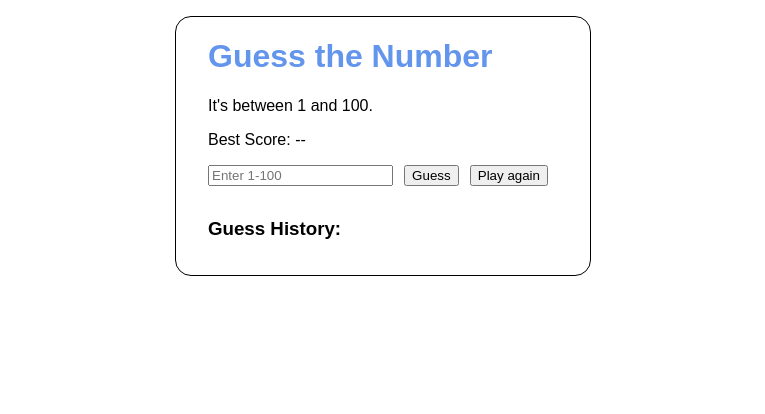
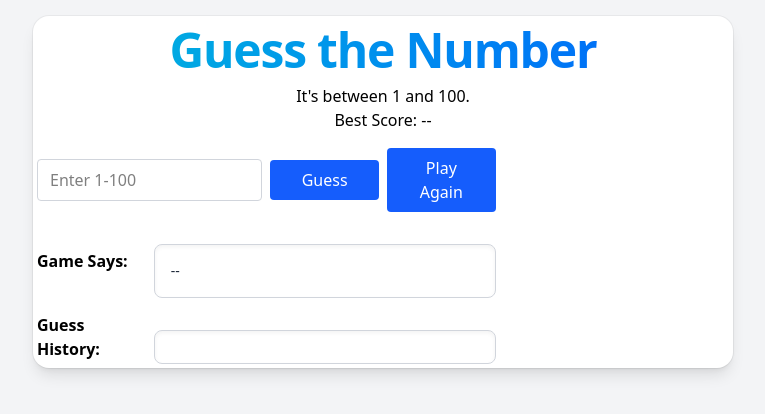
Before and after one commit to bstearns07/HotColdGame, a website: page index.html in a window 1280 px wide. Shown: the whole page, without its empty margins (257-1022 px from the left). Drawn offline with Linux system fonts and the light colour scheme.

Commit message:
began adding tailwind css

```diff
--- a/guess.js
+++ b/guess.js
@@ -134,7 +134,7 @@ const playAgainClick = () => {
     randomNum = getRandomInt(100);
     tries = 0;
     document.querySelector("#number").value = "";
-    document.querySelector("#message").textContent = "";
+    document.querySelector("#message").textContent = "--";
     document.querySelector("#history").innerHTML = "";
     document.querySelector("#guess").disabled = false; //re-enable the guess button
 };
--- a/index.html
+++ b/index.html
@@ -1,40 +1,50 @@
-<!--
-/**********************************************************************************************************************
- * Program............: Hot/Cold Game
- * Programmers........: Ben Stearns
- * Date...............: 2-19-26
- * GitHub Repo........: https://github.com/bstearns07/HotColdGame
- * Description........: A number-guessing game that tells you whether you're hot or cold
- *                      Features include:
- *                          - Data Validation to allow numeric inputs only
- *                          - Allows the use of the "Enter" key for guess submission
- * File Description...: defines the interface of the application
- **********************************************************************************************************************/
--->
-
 <!DOCTYPE html>
 <html>
     <head>
         <meta charset="UTF-8">
         <meta name="viewport" content="width=device-width, initial-scale=1">
         <title>Guess the Number</title>
-        <link rel="stylesheet" href="main.css">
+        <link rel="stylesheet" href="src/output.css">
     </head>
-    <body>
-        <h1>Guess the Number</h1>
-        <p>It's between 1 and 100.</p>
 
-        <p>Best Score: <span id="best_score">--</span></p>
+    <body class="body">
+        <div class="game-container">
+            <h1 class="h1">Guess the Number</h1>
 
-        <input type="text" id="number" placeholder="Enter 1-100">
-        <button id="guess">Guess</button>
-        <button id="play_again">Play again</button><br>
+            <!-- Header Row -->
+            <div class="row">
+                <div class="sm:col-span-12 text-center">
+                    <p>It's between 1 and 100.</p>
+                    <p>Best Score: <span id="best_score">--</span></p>
+                </div>
+            </div>
 
-        <label id="message"></label>
+            <!-- User Input and Buttons Row -->
+            <div class="row mt-4">
+                <input type="text" id="number" placeholder="Enter 1-100">
 
-        <h3>Guess History:</h3>
-        <span id="history"></span>
+                <button class="button" id="guess">
+                    Guess
+                </button>
 
+                <button class="button" id="play_again">
+                    Play Again
+                </button>
+            </div>
+
+            <!-- Message Output -->
+            <div class="row mt-3">
+                <h3 class="col-span-1 sm:col-span-2 font-semibold">Game Says:</h3>
+                <label class="output col-span-1 sm:col-span-6 w-full block" id="message">--</label>
+            </div>
+
+            <!-- History -->
+            <div class="row mt-3">
+                <h3 class="col-span-1 sm:col-span-2 font-semibold">Guess History:</h3>
+                <span class="output col-span-1 sm:col-span-6 w-full block" id="history"></span>
+            </div>
+
+        </div>
         <script src="guess.js"></script>
     </body>
 </html>
--- /dev/null
+++ b/src/input.css
@@ -0,0 +1,37 @@
+@import "tailwindcss";
+
+@layer base {
+    .body {
+        @apply min-h-screen bg-gray-100 p-4;
+    }
+    .h1 {
+        @apply text-4xl sm:text-5xl font-extrabold tracking-tight
+        bg-linear-to-r from-cyan-500 to-blue-600
+        bg-clip-text text-transparent text-center leading-tight pb-1;
+    }
+}
+@layer components {
+    .game-container {
+        @apply mx-auto max-w-175 rounded-2xl p-1
+        bg-white shadow-lg ring-1 ring-black/5
+        transition-all duration-200
+        hover:shadow-xl;
+    }
+    .row{
+        @apply grid grid-cols-1 sm:grid-cols-12 gap-2 items-center;
+    }
+    #number{
+        @apply sm:col-span-4 w-full border border-gray-300 rounded px-3 py-2 bg-white
+        hover:ring-2 hover:ring-cyan-300 focus:outline-none focus:ring-2 focus:ring-blue-400;
+    }
+    .button{
+        @apply sm:col-span-2 bg-blue-600 text-white px-4 py-2 rounded transition-transform duration-200 ease-out hover:scale-105
+        hover:bg-blue-700 active:bg-blue-800 cursor-pointer;
+    }
+    .output {
+        @apply whitespace-pre-wrap mt-5 rounded-lg
+        border border-gray-300 bg-white
+        p-4 text-sm text-gray-800
+        shadow-inner;
+    }
+}
```
Also changed, not shown: package.json (added, +10 -0 lines), src/output.css (added), 1 other file.
